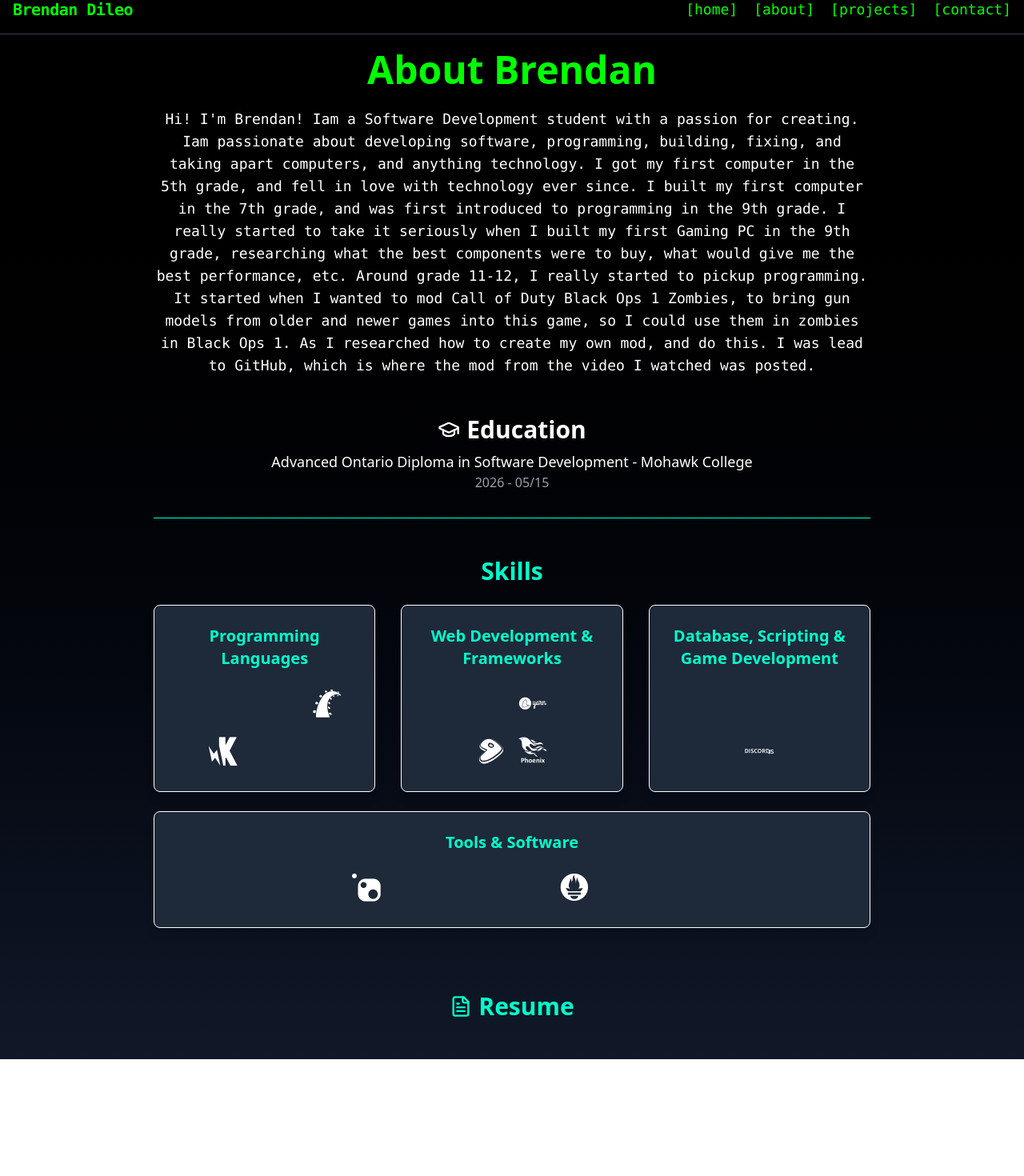
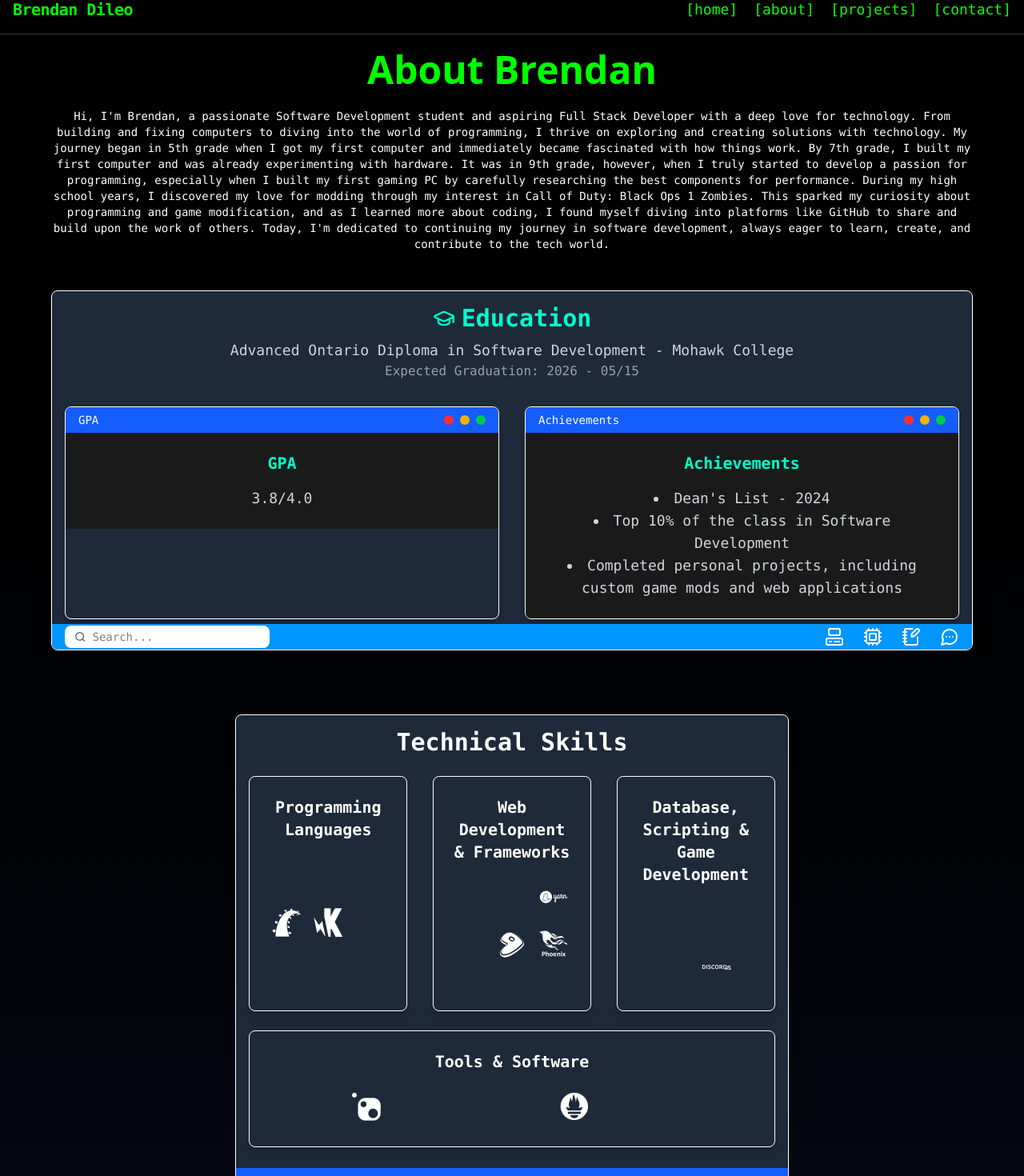
Before and after one commit to brendanddev/brendans-website, a React (Vite) app: page /about in a window 1280 px wide. Shown: the part 18-1488 px from the top of the page at 80% size. Before the commit the page ends 1342 px from the top, so only its background shows below. Built offline with nearby package versions, Linux system fonts and the light colour scheme.

Commit message:
Commit #44 - Expanding on About Page to resemble a Windows Desktop Theme

```diff
--- a/src/pages/About.jsx
+++ b/src/pages/About.jsx
@@ -1,53 +1,112 @@
 // About.jsx
 // Brendan Dileo
 
-import { GraduationCap, FileText } from "lucide-react";
+import { GraduationCap, FileText, Computer, Cpu, NotebookPen, MessageCircleMore, Search } from "lucide-react";
 
 const About = () => {
   return (
-    <div className="relative w-full min-h-screen flex flex-col items-center bg-gradient-to-b from-black to-gray-900 text-white">
-      <div className="relative z-10 w-full max-w-4xl text-center">
+    <div className="w-full min-h-screen flex flex-col items-center bg-gradient-to-b from-black to-gray-900 text-white">
+      <div className="w-full max-w-6xl text-center">
         <h1 className="text-5xl font-bold text-[#00ff00] mt-5 mb-6">About Brendan</h1>
 
         {/* Summary */}
         <section className="w-full mb-12">
-          <p className="text-lg font-mono mt-2">
-            Hi! I'm Brendan!
-            Iam a Software Development student with a passion for creating.
-            Iam passionate about developing software, programming, building, fixing, and taking apart computers, and anything technology.
-
-            I got my first computer in the 5th grade, and fell in love with technology ever since.
-            I built my first computer in the 7th grade, and was first introduced to programming in the 9th grade.
-
-            I really started to take it seriously when I built my first Gaming PC in the 9th grade,
-            researching what the best components were to buy, what would give me the best performance, etc.
-
-            Around grade 11-12, I really started to pickup programming.
-            It started when I wanted to mod Call of Duty Black Ops 1 Zombies, to bring gun models from
-            older and newer games into this game, so I could use them in zombies in Black Ops 1.
-            As I researched how to create my own mod, and do this. I was lead to GitHub, which is where
-            the mod from the video I watched was posted.
+          <p className="text-sm font-mono mt-2">
+            Hi, I'm Brendan, a passionate Software Development student and aspiring Full Stack Developer with a deep love for technology.
+            From building and fixing computers to diving into the world of programming, I thrive on exploring and creating solutions with technology.
+            My journey began in 5th grade when I got my first computer and immediately became fascinated with how things work. By 7th grade, I built
+            my first computer and was already experimenting with hardware. It was in 9th grade, however, when I truly started to develop a passion
+            for programming, especially when I built my first gaming PC by carefully researching the best components for performance. During my high
+            school years, I discovered my love for modding through my interest in Call of Duty: Black Ops 1 Zombies. This sparked my curiosity about
+            programming and game modification, and as I learned more about coding, I found myself diving into platforms like GitHub to share and build
+            upon the work of others. Today, I'm dedicated to continuing my journey in software development, always eager to learn, create, and contribute
+            to the tech world.
           </p>
         </section>
 
         {/* Education */}
-        <section className="w-full mb-12 border-b border-[#00ffcc] pb-8">
-          <h2 className="text-3xl font-semibold flex items-center justify-center gap-2">
+        <section className="w-full mb-12 pb-8">
+          <div className="max-w-6xl h-[450px] bg-gray-800 rounded-lg shadow-lg flex flex-col border border-white overflow-hidden font-mono mx-auto">
+            <div className="flex-1 p-4 overflow-y-auto text-white">
+              <h2 className="text-3xl font-semibold text-center text-[#00ffcc] flex items-center justify-center gap-2">
                 <GraduationCap size={28} /> Education
               </h2>
-          <p className="text-lg mt-2">
+              <p className="text-lg mt-2 text-center font-medium text-gray-300">
                 Advanced Ontario Diploma in Software Development - Mohawk College
               </p>
-          <p className="text-gray-400">2026 - 05/15</p>
+              <p className="text-gray-400 text-center">Expected Graduation: 2026 - 05/15</p>
+
+              <div className="mt-8 flex gap-8 justify-center">
+                {/* GPA Window */}
+                <div className="w-full sm:w-1/2 bg-gray-800 rounded-lg shadow-lg flex flex-col border border-white overflow-hidden">
+                  {/* Window Header */}
+                  <div className="h-8 bg-blue-600 flex items-center justify-between px-4 text-sm text-white">
+                    <span>GPA</span>
+                    <div className="flex gap-2">
+                      <div className="w-3 h-3 bg-red-500 rounded-full"></div>
+                      <div className="w-3 h-3 bg-yellow-500 rounded-full"></div>
+                      <div className="w-3 h-3 bg-green-500 rounded-full"></div>
+                    </div>
+                  </div>
+                  {/* Window Content */}
+                  <div className="p-6 bg-[#1a1a1a]">
+                    <h3 className="text-xl font-semibold text-[#00ffcc] mb-4">GPA</h3>
+                    <p className="text-lg text-gray-300">3.8/4.0</p>
+                  </div>
+                </div>
+
+                {/* Achievements Window */}
+                <div className="w-full sm:w-1/2 bg-gray-800 rounded-lg shadow-lg flex flex-col border border-white overflow-hidden">
+                  {/* Window Header */}
+                  <div className="h-8 bg-blue-600 flex items-center justify-between px-4 text-sm text-white">
+                    <span>Achievements</span>
+                    <div className="flex gap-2">
+                      <div className="w-3 h-3 bg-red-500 rounded-full"></div>
+                      <div className="w-3 h-3 bg-yellow-500 rounded-full"></div>
+                      <div className="w-3 h-3 bg-green-500 rounded-full"></div>
+                    </div>
+                  </div>
+                  {/* Window Content */}
+                  <div className="p-6 bg-[#1a1a1a]">
+                    <h3 className="text-xl font-semibold text-[#00ffcc] mb-4">Achievements</h3>
+                    <ul className="list-disc list-inside text-lg text-gray-300">
+                      <li>Dean's List - 2024</li>
+                      <li>Top 10% of the class in Software Development</li>
+                      <li>Completed personal projects, including custom game mods and web applications</li>
+                    </ul>
+                  </div>
+                </div>
+              </div>
+            </div>
+
+            <div className="h-8 bg-[#0096FF] flex items-center justify-between px-4 text-sm text-white">
+            <div className="flex items-center bg-white text-black px-3 py-1 rounded-lg w-64">
+              <Search size={16} className="text-gray-600" />
+              <input
+                type="text"
+                placeholder="Search..."
+                className="ml-2 bg-transparent outline-none w-full"
+              />
+            </div>
+              <div className="flex gap-6 ml-6 text-white text-sm">
+                <Computer />
+                <Cpu />
+                <NotebookPen />
+                <MessageCircleMore />
+              </div>
+
+            </div>
+          </div>
         </section>
 
         {/* Skills */}
         <section className="w-full mb-12 pb-8">
-          <h2 className="text-3xl font-semibold text-[#00ffcc]">Skills</h2>
+          <div className="w-3/5 h-[600px] bg-gray-800 rounded-lg shadow-lg flex flex-col border border-white overflow-hidden font-mono mx-auto">
+            <div className="flex-1 p-4 overflow-y-auto text-white">
+              <h2 className="text-3xl font-semibold">Technical Skills</h2>
               <div className="mt-6 grid grid-cols-1 sm:grid-cols-2 lg:grid-cols-3 gap-8">
-
                 <div className="text-center p-6 border rounded-lg shadow-lg bg-gray-800">
-              <h3 className="text-xl font-semibold text-[#00ffcc]">Programming Languages</h3>
+                  <h3 className="text-xl font-semibold">Programming Languages</h3>
                   <br />
                   <div className="flex justify-center flex-wrap gap-4">
                     <i className="devicon-java-plain text-4xl mb-2" />
@@ -61,7 +120,7 @@ const About = () => {
                 </div>
 
                 <div className="text-center p-6 border rounded-lg shadow-lg bg-gray-800">
-              <h3 className="text-xl font-semibold text-[#00ffcc]">Web Development & Frameworks</h3>
+                  <h3 className="text-xl font-semibold">Web Development & Frameworks</h3>
                   <br />
                   <div className="flex justify-center flex-wrap gap-4">
                     <i className="devicon-react-original text-4xl mb-2" />
@@ -74,7 +133,7 @@ const About = () => {
                 </div>
 
                 <div className="text-center p-6 border rounded-lg shadow-lg bg-gray-800">
-              <h3 className="text-xl font-semibold text-[#00ffcc]">Database, Scripting & Game Development</h3>
+                  <h3 className="text-xl font-semibold">Database, Scripting & Game Development</h3>
                   <br />
                   <div className="flex justify-center flex-wrap gap-4">
                     <i className="devicon-microsoftsqlserver-plain text-4xl mb-2" />
@@ -88,7 +147,7 @@ const About = () => {
 
               <div className="mt-6 grid grid-cols-1 sm:grid-cols-2 lg:grid-cols-3 gap-8">
                 <div className="col-span-3 text-center p-6 border rounded-lg shadow-lg bg-gray-800">
-              <h3 className="text-xl font-semibold text-[#00ffcc]">Tools & Software</h3>
+                  <h3 className="text-xl font-semibold">Tools & Software</h3>
                   <br />
                   <div className="flex justify-center flex-wrap gap-4">
                     <i className="devicon-git-plain text-4xl mb-2" />
@@ -102,13 +161,36 @@ const About = () => {
                   </div>
                 </div>
               </div>
+            </div>
+            <div className="h-8 bg-blue-600 flex items-center justify-between px-4 text-sm text-white">
+              <span>Technical Skills</span>
+              <div className="flex gap-2">
+                <div className="w-3 h-3 bg-red-500 rounded-full"></div>
+                <div className="w-3 h-3 bg-yellow-500 rounded-full"></div>
+                <div className="w-3 h-3 bg-green-500 rounded-full"></div>
+              </div>
+            </div>
+          </div>
         </section>
 
-        {/* Resume ... Need to add download link?*/}
+        {/* Resume */}
         <section className="w-full mb-12">
+          <div className="w-3/5 h-[600px] bg-gray-800 rounded-lg shadow-lg flex flex-col border border-white overflow-hidden font-mono mx-auto">
+            <div className="flex-1 p-4 overflow-y-auto text-white">
               <h2 className="text-3xl font-semibold text-[#00ffcc] flex items-center justify-center gap-2">
                 <FileText size={28} /> Resume
               </h2>
+              {/* Add your resume content here */}
+            </div>
+            <div className="h-8 bg-blue-600 flex items-center justify-between px-4 text-sm text-white">
+              <span>Resume</span>
+              <div className="flex gap-2">
+                <div className="w-3 h-3 bg-red-500 rounded-full"></div>
+                <div className="w-3 h-3 bg-yellow-500 rounded-full"></div>
+                <div className="w-3 h-3 bg-green-500 rounded-full"></div>
+              </div>
+            </div>
+          </div>
         </section>
       </div>
     </div>
```
Lines whose indentation alone changed are shown as unchanged.
